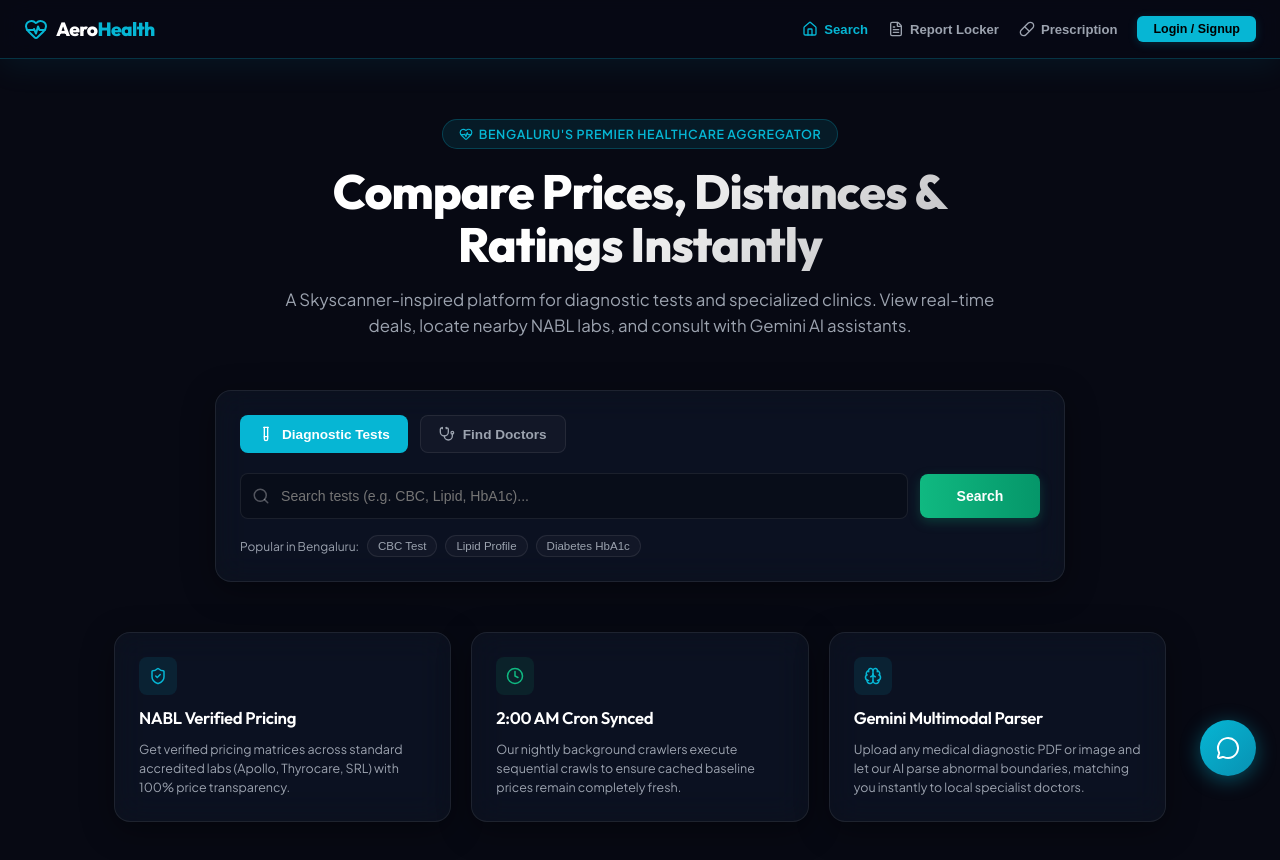
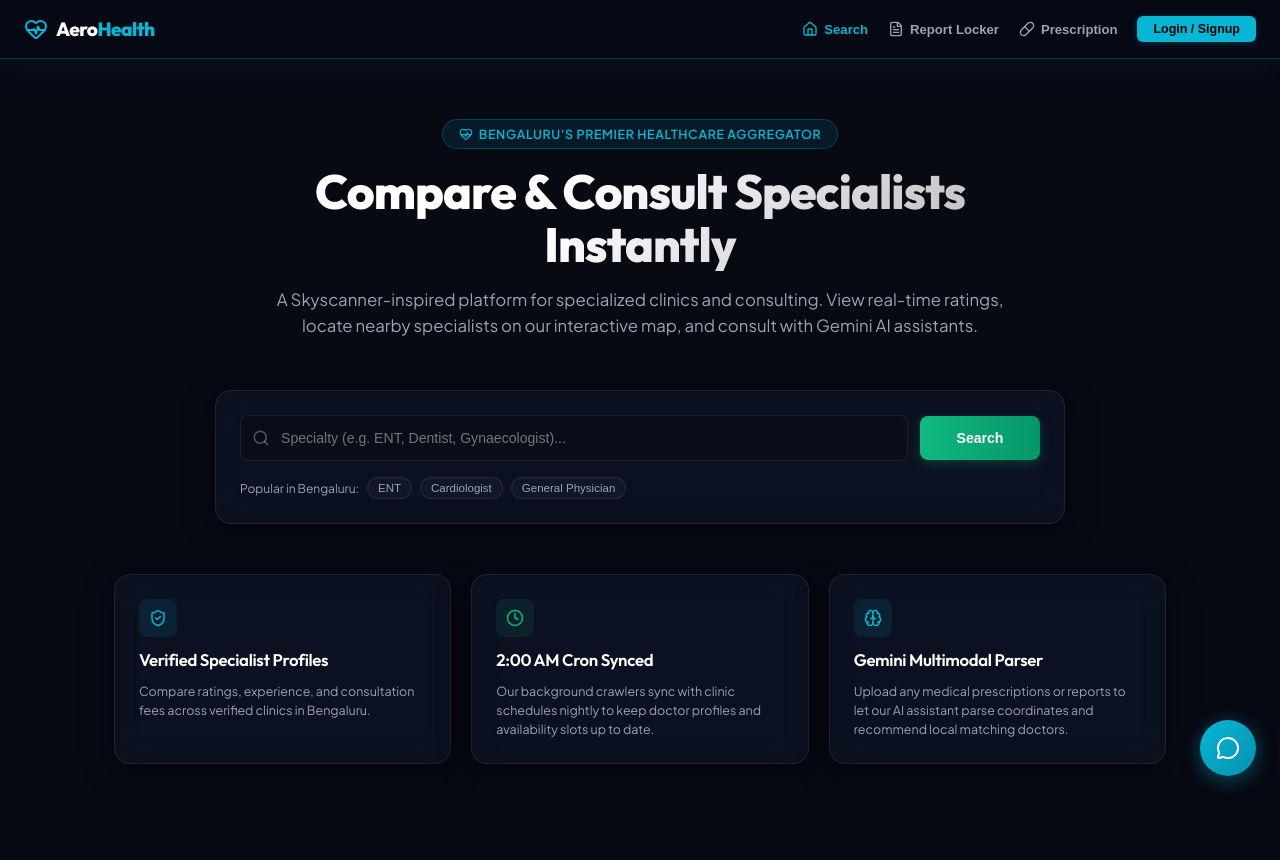
Before and after one commit to FAIZAL-XLR8/HEALTH-CARE-SYSTEM, a React (Vite) app in the folder frontend/: page / in a window 1280 px wide. Shown: the top 860 px of the page. Built offline with nearby package versions, Linux system fonts and the light colour scheme.

Commit message:
added resolver

```diff
--- a/frontend/src/pages/Home.jsx
+++ b/frontend/src/pages/Home.jsx
@@ -1,14 +1,13 @@
 import React, { useState } from 'react';
-import { Search, MapPin, Stethoscope, TestTube, Brain, HeartPulse, ShieldCheck, Clock } from 'lucide-react';
+import { Search, Stethoscope, Brain, HeartPulse, ShieldCheck, Clock } from 'lucide-react';
 
 const Home = ({ onSearch }) => {
-  const [activeTab, setActiveTab] = useState('labs'); // 'labs' | 'doctors'
   const [searchQuery, setSearchQuery] = useState('');
   const [showSuggestions, setShowSuggestions] = useState(false);
 
   const commonSpecialties = [
     'Dentist',
-    'Gynecologist/obstetrician',
+    'Gynaecologist/obstetrician',
     'General Physician',
     'Dermatologist',
     'ENT Specialist',
@@ -18,7 +17,7 @@
 
   const allSpecialties = [
     'Dentist',
-    'Gynecologist/obstetrician',
+    'Gynaecologist/obstetrician',
     'General Physician',
     'Dermatologist',
     'ENT Specialist',
@@ -50,7 +49,7 @@
       .replace(/neurolg/g, 'neurolog')   // typo: neurolgist -> neurologist
       .replace(/physcian/g, 'physician') // typo: general physcian -> general physician
       .replace(/physican/g, 'physician') // typo: general physican -> general physician
-      .replace(/gyna/g, 'gyne')         // typo: gynaecologist -> gynecologist
+      .replace(/gyne/g, 'gyna')         // typo: gynecologist -> gynaecologist
       .replace(/cardio/g, 'cardio');
 
     const scored = allSpecialties.map(spec => {
@@ -113,7 +112,7 @@
       queryVal = 'ENT';
     }
     onSearch({
-      type: activeTab,
+      type: 'doctors',
       query: queryVal
     });
   };
@@ -152,59 +151,15 @@
           Bengaluru's Premier Healthcare Aggregator
         </span>
         <h1 style={{ fontSize: '3rem', fontWeight: 800, color: '#fff', lineHeight: '1.1', background: 'linear-gradient(135deg, #fff 40%, rgba(255,255,255,0.7) 100%)', WebkitBackgroundClip: 'text', WebkitTextFillColor: 'transparent' }}>
-          Compare Prices, Distances & Ratings Instantly
+          Compare & Consult Specialists Instantly
         </h1>
         <p style={{ fontSize: '1.05rem', color: 'var(--text-muted)', lineHeight: '1.6' }}>
-          A Skyscanner-inspired platform for diagnostic tests and specialized clinics. View real-time deals, locate nearby NABL labs, and consult with Gemini AI assistants.
+          A Skyscanner-inspired platform for specialized clinics and consulting. View real-time ratings, locate nearby specialists on our interactive map, and consult with Gemini AI assistants.
         </p>
       </section>
 
       {/* 🔍 Dynamic Skyscanner-Style Search Console */}
       <section className="glass-panel" style={{ padding: '24px', maxWidth: '850px', width: '100%', margin: '0 auto', position: 'relative', zIndex: 10 }}>
-
-        {/* Tab Selectors */}
-        <div style={{ display: 'flex', gap: '12px', marginBottom: '20px' }}>
-          <button
-            onClick={() => setActiveTab('labs')}
-            style={{
-              display: 'flex',
-              alignItems: 'center',
-              gap: '8px',
-              padding: '10px 18px',
-              borderRadius: '8px',
-              fontSize: '0.85rem',
-              fontWeight: 600,
-              cursor: 'pointer',
-              transition: 'all 0.2s',
-              background: activeTab === 'labs' ? 'var(--primary-neon)' : 'rgba(255, 255, 255, 0.03)',
-              color: activeTab === 'labs' ? '#fff' : 'var(--text-muted)',
-              border: activeTab === 'labs' ? 'none' : '1px solid var(--card-border)',
-            }}
-          >
-            <TestTube size={16} />
-            Diagnostic Tests
-          </button>
-          <button
-            onClick={() => setActiveTab('doctors')}
-            style={{
-              display: 'flex',
-              alignItems: 'center',
-              gap: '8px',
-              padding: '10px 18px',
-              borderRadius: '8px',
-              fontSize: '0.85rem',
-              fontWeight: 600,
-              cursor: 'pointer',
-              transition: 'all 0.2s',
-              background: activeTab === 'doctors' ? 'var(--primary-neon)' : 'rgba(255, 255, 255, 0.03)',
-              color: activeTab === 'doctors' ? '#fff' : 'var(--text-muted)',
-              border: activeTab === 'doctors' ? 'none' : '1px solid var(--card-border)',
-            }}
-          >
-            <Stethoscope size={16} />
-            Find Doctors
-          </button>
-        </div>
 
         {/* Input Form Grid */}
         <form onSubmit={handleSearchSubmit} style={{ display: 'grid', gridTemplateColumns: '1fr 120px', gap: '12px', alignItems: 'center' }}>
@@ -217,8 +172,8 @@
               value={searchQuery}
               onChange={(e) => setSearchQuery(e.target.value)}
               onFocus={() => setShowSuggestions(true)}
-              onBlur={() => setShowSuggestions(false)}
-              placeholder={activeTab === 'labs' ? "Search tests (e.g. CBC, Lipid, HbA1c)..." : "Specialty (e.g. ENT, Cardiologist)..."}
+              onBlur={() => setTimeout(() => setShowSuggestions(false), 200)}
+              placeholder="Specialty (e.g. ENT, Dentist, Gynaecologist)..."
               style={{
                 width: '100%',
                 background: 'rgba(0,0,0,0.2)',
@@ -232,7 +187,7 @@
             />
 
             {/* Practo-style Common Specialties Dropdown suggestions */}
-            {showSuggestions && activeTab === 'doctors' && (
+            {showSuggestions && (
               <div
                 className="glass-panel"
                 style={{
@@ -290,8 +245,6 @@
             )}
           </div>
 
-
-
           {/* Search Button */}
           <button
             type="submit"
@@ -318,26 +271,7 @@
         {/* Quick Tags under the search console */}
         <div style={{ marginTop: '16px', display: 'flex', gap: '8px', flexWrap: 'wrap', alignItems: 'center' }}>
           <span style={{ fontSize: '0.75rem', color: 'var(--text-muted)' }}>Popular in Bengaluru:</span>
-          {activeTab === 'labs' ? (
-            ['cbc', 'lipid', 'hba1c'].map(tag => (
-              <button
-                key={tag}
-                onClick={() => setSearchQuery(tag)}
-                style={{
-                  background: 'rgba(255, 255, 255, 0.03)',
-                  border: '1px solid var(--card-border)',
-                  color: 'var(--text-muted)',
-                  fontSize: '0.72rem',
-                  padding: '4px 10px',
-                  borderRadius: '50px',
-                  cursor: 'pointer'
-                }}
-              >
-                {tag === 'cbc' ? 'CBC Test' : tag === 'lipid' ? 'Lipid Profile' : 'Diabetes HbA1c'}
-              </button>
-            ))
-          ) : (
-            ['ENT', 'Cardiologist', 'General Physician'].map(tag => (
+          {['ENT', 'Cardiologist', 'General Physician'].map(tag => (
             <button
               key={tag}
               onClick={() => setSearchQuery(tag)}
@@ -353,40 +287,39 @@
             >
               {tag}
             </button>
-            ))
-          )}
+          ))}
         </div>
       </section>
 
       {/* 🛡️ Core Trust Value Cards */}
       <section style={{ display: 'grid', gridTemplateColumns: 'repeat(3, 1fr)', gap: '20px' }}>
         <div className="glass-panel" style={{ padding: '24px', display: 'flex', flexDirection: 'column', gap: '12px' }}>
-          <div style={{ background: 'rgba(6, 182, 212, 0.1)', width: '38px', height: '38px', borderRadius: '8px', display: 'flex', alignItems: 'center', justifyCenter: 'center', padding: '10px' }}>
+          <div style={{ background: 'rgba(6, 182, 212, 0.1)', width: '38px', height: '38px', borderRadius: '8px', display: 'flex', alignItems: 'center', justifyContent: 'center', padding: '10px' }}>
             <ShieldCheck style={{ color: 'var(--primary-neon)' }} size={20} />
           </div>
-          <h3 style={{ fontSize: '1.05rem', color: '#fff', fontWeight: 600 }}>NABL Verified Pricing</h3>
+          <h3 style={{ fontSize: '1.05rem', color: '#fff', fontWeight: 600 }}>Verified Specialist Profiles</h3>
           <p style={{ fontSize: '0.78rem', color: 'var(--text-muted)', lineHeight: '1.5' }}>
-            Get verified pricing matrices across standard accredited labs (Apollo, Thyrocare, SRL) with 100% price transparency.
+            Compare ratings, experience, and consultation fees across verified clinics in Bengaluru.
           </p>
         </div>
 
         <div className="glass-panel" style={{ padding: '24px', display: 'flex', flexDirection: 'column', gap: '12px' }}>
-          <div style={{ background: 'rgba(16, 185, 129, 0.1)', width: '38px', height: '38px', borderRadius: '8px', display: 'flex', alignItems: 'center', justifyCenter: 'center', padding: '10px' }}>
+          <div style={{ background: 'rgba(16, 185, 129, 0.1)', width: '38px', height: '38px', borderRadius: '8px', display: 'flex', alignItems: 'center', justifyContent: 'center', padding: '10px' }}>
             <Clock style={{ color: 'var(--secondary-neon)' }} size={20} />
           </div>
           <h3 style={{ fontSize: '1.05rem', color: '#fff', fontWeight: 600 }}>2:00 AM Cron Synced</h3>
           <p style={{ fontSize: '0.78rem', color: 'var(--text-muted)', lineHeight: '1.5' }}>
-            Our nightly background crawlers execute sequential crawls to ensure cached baseline prices remain completely fresh.
+            Our background crawlers sync with clinic schedules nightly to keep doctor profiles and availability slots up to date.
           </p>
         </div>
 
         <div className="glass-panel" style={{ padding: '24px', display: 'flex', flexDirection: 'column', gap: '12px' }}>
-          <div style={{ background: 'rgba(6, 182, 212, 0.1)', width: '38px', height: '38px', borderRadius: '8px', display: 'flex', alignItems: 'center', justifyCenter: 'center', padding: '10px' }}>
+          <div style={{ background: 'rgba(6, 182, 212, 0.1)', width: '38px', height: '38px', borderRadius: '8px', display: 'flex', alignItems: 'center', justifyContent: 'center', padding: '10px' }}>
             <Brain style={{ color: 'var(--primary-neon)' }} size={20} />
           </div>
           <h3 style={{ fontSize: '1.05rem', color: '#fff', fontWeight: 600 }}>Gemini Multimodal Parser</h3>
           <p style={{ fontSize: '0.78rem', color: 'var(--text-muted)', lineHeight: '1.5' }}>
-            Upload any medical diagnostic PDF or image and let our AI parse abnormal boundaries, matching you instantly to local specialist doctors.
+            Upload any medical prescriptions or reports to let our AI assistant parse coordinates and recommend local matching doctors.
           </p>
         </div>
       </section>
```
Lines whose indentation alone changed are shown as unchanged.
